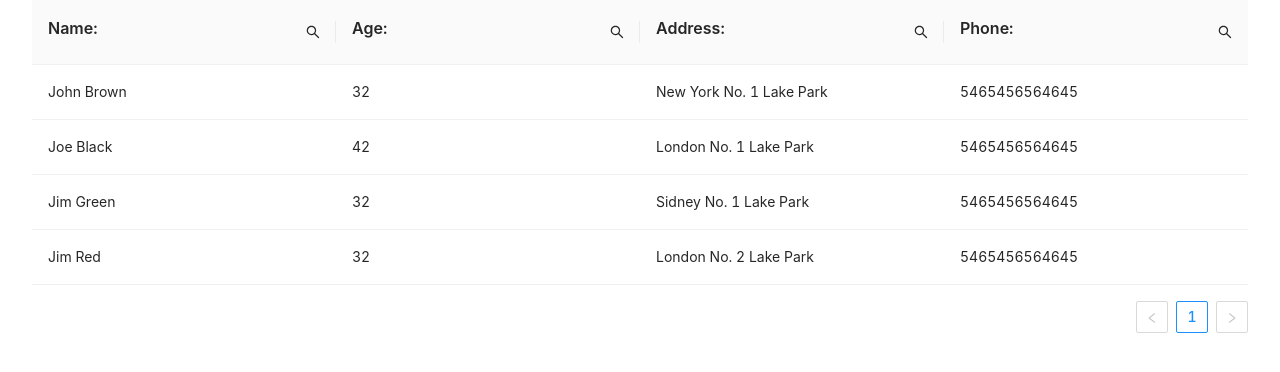
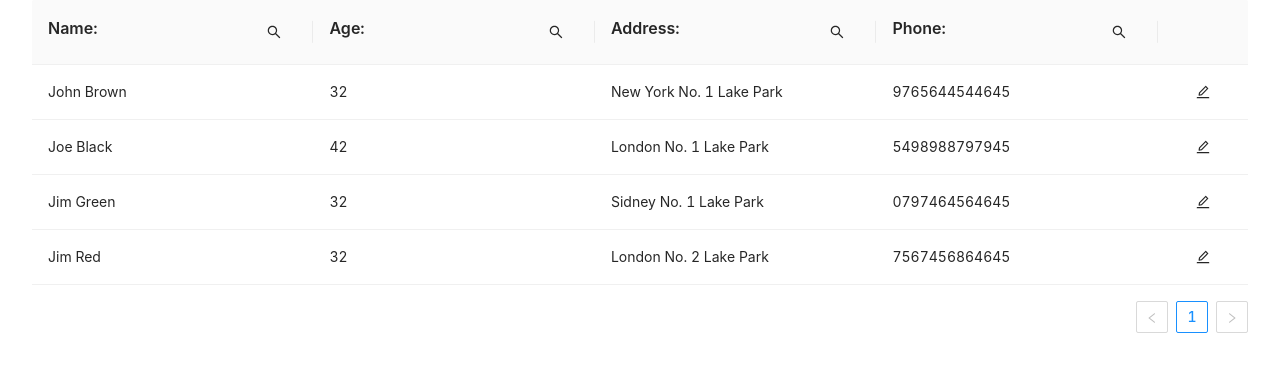
Before and after one commit to VahikTadevosyan/test-task, a Next.js app: page / in a window 1280 px wide. Shown: the top 372 px of the page. Built offline with nearby package versions, Linux system fonts and the light colour scheme.

Commit message:
Added user-form and user-modal

```diff
--- /dev/null
+++ b/components/UserForm/index.tsx
@@ -0,0 +1,53 @@
+import { Form, Input, Button, Checkbox } from 'antd';
+
+export const UserForm = () => {
+    const onFinish = (values: any) => {
+        console.log('Success:', values);
+    };
+
+    const onFinishFailed = (errorInfo: any) => {
+        console.log('Failed:', errorInfo);
+    };
+
+    return (
+        <Form
+            name="user-form"
+
+            initialValues={{ remember: true }}
+            onFinish={onFinish}
+            onFinishFailed={onFinishFailed}
+            autoComplete="off"
+            layout={"vertical"}
+        >
+            <Form.Item
+                label="Name"
+                name="name"
+            >
+                <Input />
+            </Form.Item>
+            <Form.Item
+                label="Age"
+                name="age"
+            >
+                <Input />
+            </Form.Item>
+            <Form.Item
+                label="Address"
+                name="address"
+            >
+                <Input />
+            </Form.Item>
+            <Form.Item
+                label="Number"
+                name="number"
+            >
+                <Input />
+            </Form.Item>
+            <Form.Item wrapperCol={{ offset: 8, span: 16 }}>
+                <Button type="primary" htmlType="submit">
+                    Submit
+                </Button>
+            </Form.Item>
+        </Form>
+    );
+};
--- /dev/null
+++ b/components/UserModal/index.tsx
@@ -0,0 +1,30 @@
+import React, { useState } from 'react';
+import { Button, Modal } from 'antd';
+import {UserForm} from "../UserForm";
+import {EditOutlined} from "@ant-design/icons";
+import {User} from "../../pages";
+
+export const UserModal = ({user}:{user: User}) => {
+    const [isModalVisible, setIsModalVisible] = useState(false);
+
+    const showModal = () => {
+      return   setIsModalVisible(true);
+    };
+
+    const handleOk = () => {
+      return   setIsModalVisible(false);
+    };
+
+    const handleCancel = () => {
+      return   setIsModalVisible(false);
+    };
+
+    return (
+        <>
+            <EditOutlined onClick={showModal}/>
+            <Modal title="Basic Modal" visible={isModalVisible} footer={false} onCancel={handleCancel} >
+                <UserForm/>
+            </Modal>
+        </>
+    );
+};
--- a/pages/index.tsx
+++ b/pages/index.tsx
@@ -4,11 +4,11 @@ import styles from '../styles/Home.module.css'
 import 'antd/dist/antd.css'
 import {Input, Popconfirm, Table, Typography} from "antd";
 import React, {useState, } from "react";
-import {SearchOutlined} from "@ant-design/icons";
+import {EditOutlined, SearchOutlined} from "@ant-design/icons";
+import {UserModal} from "../components/UserModal";
 
-
-type User = {
-    key: string;
+export type User = {
+    id: string;
     name: string;
     age: number;
     address: string;
@@ -19,41 +19,44 @@ type DataIndex = 'name' | 'age' | 'address' | 'phone' | undefined
 
 const data = [
     {
-        key: '1',
+        id: '1',
         name: 'John Brown',
         age: 32,
         address: 'New York No. 1 Lake Park',
-        phone: '5465456564645'
+        phone: '9765644544645'
     },
     {
-        key: '2',
+        id: '2',
         name: 'Joe Black',
         age: 42,
         address: 'London No. 1 Lake Park',
-        phone: '5465456564645'
+        phone: '5498988797945'
     },
     {
-        key: '3',
+        id: '3',
         name: 'Jim Green',
         age: 32,
         address: 'Sidney No. 1 Lake Park',
-        phone: '5465456564645'
+        phone: '0797464564645'
     },
     {
-        key: '4',
+        id: '4',
         name: 'Jim Red',
         age: 32,
         address: 'London No. 2 Lake Park',
-        phone: '5465456564645'
+        phone: '7567456864645'
     },
 ];
 
-
 const Home: NextPage = () => {
-
     const [dataSource, setDataSource] = useState(data);
     const [value, setValue] = useState('');
     const {Title} = Typography
+
+    const handleReset = (dataIndex: DataIndex) => {
+        setValue('')
+        handleSearch(dataIndex)
+    }
 
     const handleSearch = (dataIndex: DataIndex) => {
         const filteredData = data.filter((entry: User) => {
@@ -72,19 +75,13 @@ const Home: NextPage = () => {
         }
     }
 
-    const handleReset = (dataIndex: DataIndex) => {
-        setValue('')
-        handleSearch(dataIndex)
-    }
-
-
-    const FilterByNameInput = (column: string, dataIndex: DataIndex) => (
+    const FilterByNameInput = (title: string, dataIndex: DataIndex) => (
         <>
-            <div style={{display: "flex", alignItems: 'center', justifyContent: "space-between"}}>
-                <Title level={5}>{column}:</Title>
+            <div style={{display: "flex", alignItems: 'center', justifyContent: "space-between", paddingRight: '16px'}}>
+                <Title level={5}>{title}:</Title>
                 <Popconfirm
                     title={<Input
-                        placeholder="Search Name"
+                        placeholder={`Search ${title}`}
                         value={value}
                         onChange={(e) => setValue(e.target.value)}
                         onKeyDown={(e)=>handleKeydown(e,dataIndex)}
@@ -92,9 +89,7 @@ const Home: NextPage = () => {
                     icon={false}
                     onConfirm={() => handleSearch(dataIndex)}
                     okText="Search"
-                    cancelText='Reset'
-                    onCancel={()=>handleReset(dataIndex)}
-
+                    showCancel={false}
                 >
                     <SearchOutlined/>
                 </Popconfirm>
@@ -102,7 +97,6 @@ const Home: NextPage = () => {
         </>
 
     );
-
 
     const columns = [
         {
@@ -125,6 +119,17 @@ const Home: NextPage = () => {
             dataIndex: 'phone',
             width: 250
         },
+        {
+            dataIndex: 'edit',
+            width: 80,
+            render: (key: string, item: User) => {
+               return (
+                   <div style={{display: 'flex', justifyContent: "center"}}>
+                       <UserModal user={item}/>
+                   </div>
+               )
+            }
+        }
     ];
 
     return (
@@ -134,10 +139,7 @@ const Home: NextPage = () => {
                 <meta name="description" content="Generated by create next app"/>
                 <link rel="icon" href="/favicon.ico"/>
             </Head>
-
-
             <Table columns={columns} dataSource={dataSource}/>
-
         </div>
     )
 }
```
Also changed, not shown: .eslintrc.json, 1 other file (tests, documents, lock files or other folders).
